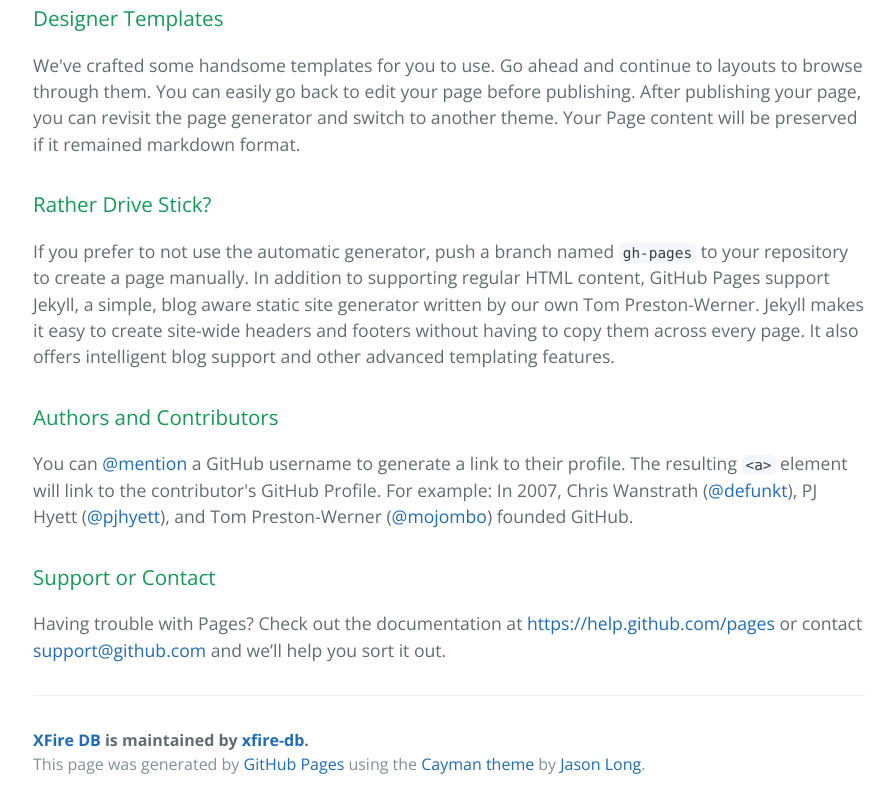
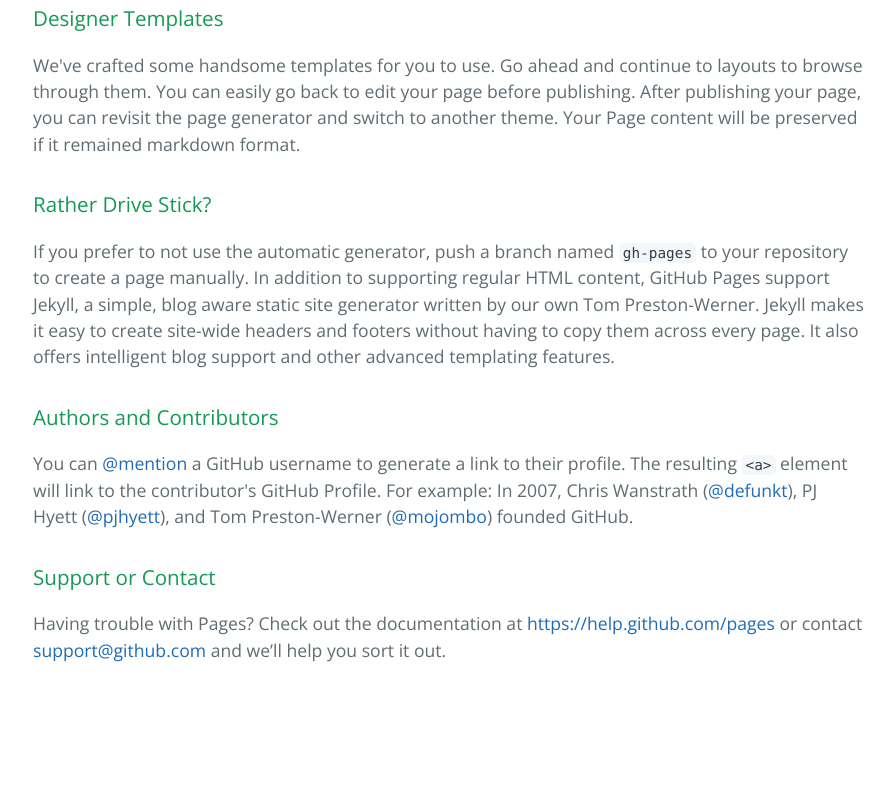
Before and after one commit to xfire-db/xfire-db, a plain HTML site: page index.html in a window 1280 px wide. Shown: the part 723-1531 px from the top of the page, without its empty margins (191-1087 px from the left). After the commit the page ends 1435 px from the top, so only its background shows below. Drawn offline with nearby package versions, Linux system fonts and the light colour scheme.

Commit message:
web: removed a hideous footer
Removed an automatically shipped, but hideous footer.

```diff
--- a/index.html
+++ b/index.html
@@ -50,13 +50,6 @@ $ git checkout gh-pages
 <a id="support-or-contact" class="anchor" href="#support-or-contact" aria-hidden="true"><span class="octicon octicon-link"></span></a>Support or Contact</h3>
 
 <p>Having trouble with Pages? Check out the documentation at <a href="https://help.github.com/pages">https://help.github.com/pages</a> or contact <a href="mailto:support@github.com">support@github.com</a> and we’ll help you sort it out.</p>
-
-      <footer class="site-footer">
-        <span class="site-footer-owner"><a href="https://github.com/xfire-db/xfire-db">XFire DB</a> is maintained by <a href="https://github.com/xfire-db">xfire-db</a>.</span>
-
-        <span class="site-footer-credits">This page was generated by <a href="https://pages.github.com">GitHub Pages</a> using the <a href="https://github.com/jasonlong/cayman-theme">Cayman theme</a> by <a href="https://twitter.com/jasonlong">Jason Long</a>.</span>
-      </footer>
-
     </section>
 
 
```
